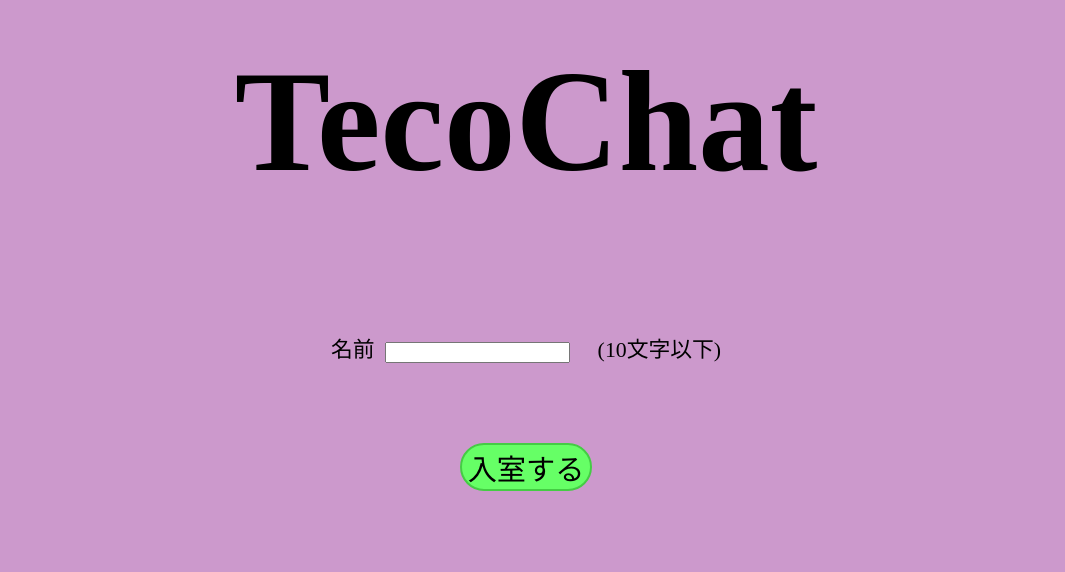
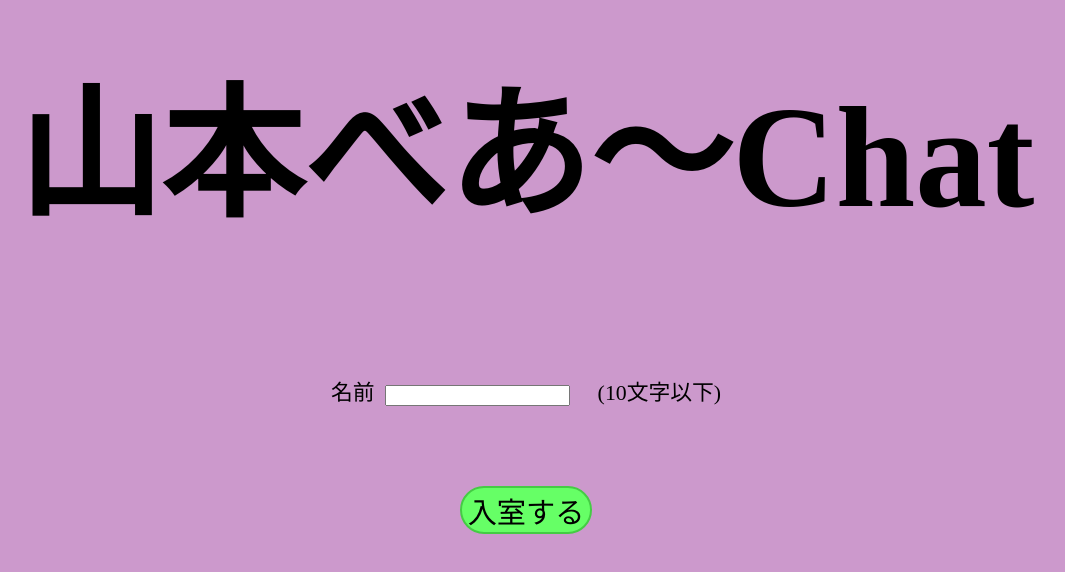
Before and after one commit to bearkuma/chat, a website: page index.html in a window 1280 px wide. Shown: the whole page, without its empty margins (114-1179 px from the left). Drawn offline with Linux system fonts and the light colour scheme.

Commit message:
Update index.html

```diff
--- a/index.html
+++ b/index.html
@@ -7,7 +7,7 @@
 		<script src = "index.js"></script>
 	</head>
 	<body>
-		<h1>TecoChat</h1>
+		<h1>山本べあ～Chat</h1>
 		<div id = "nameArea">
 			名前&nbsp;&nbsp;<input id = "name" type = "text"> &nbsp;&nbsp;&nbsp;&nbsp;(10文字以下)
 		</div>
```
